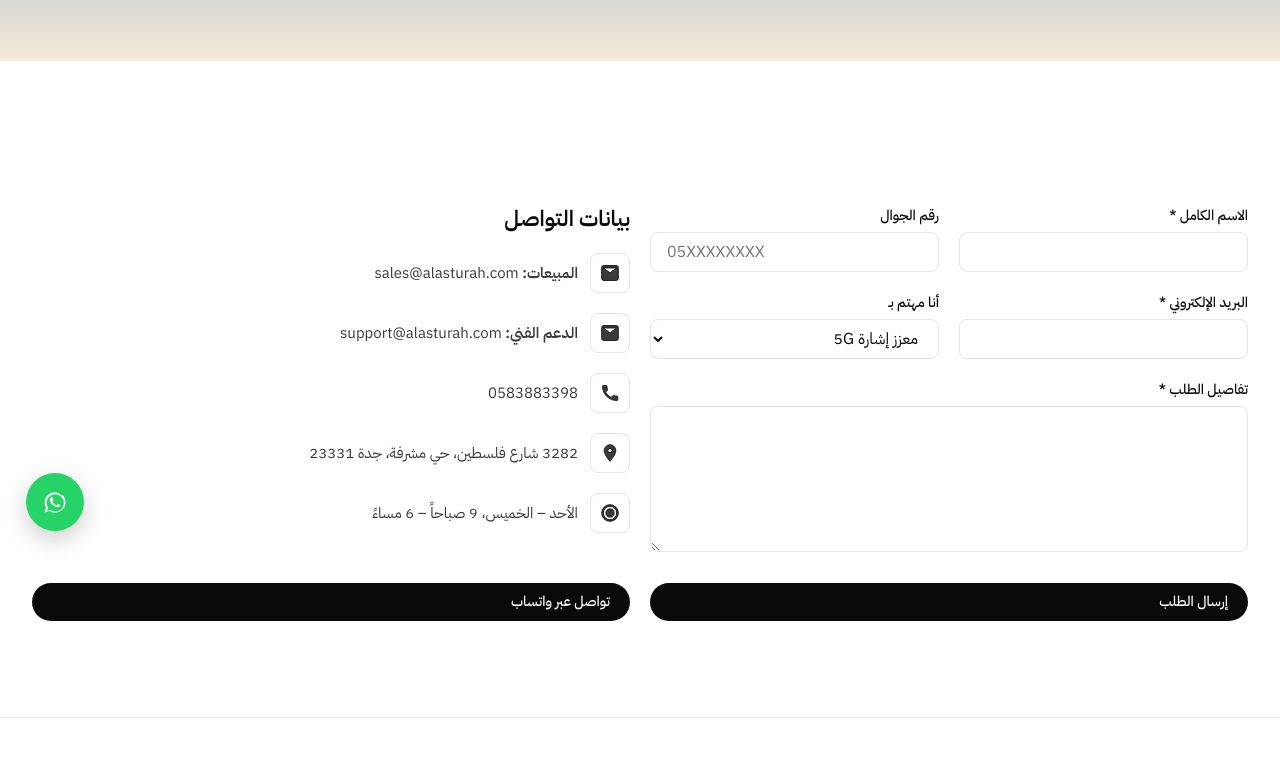
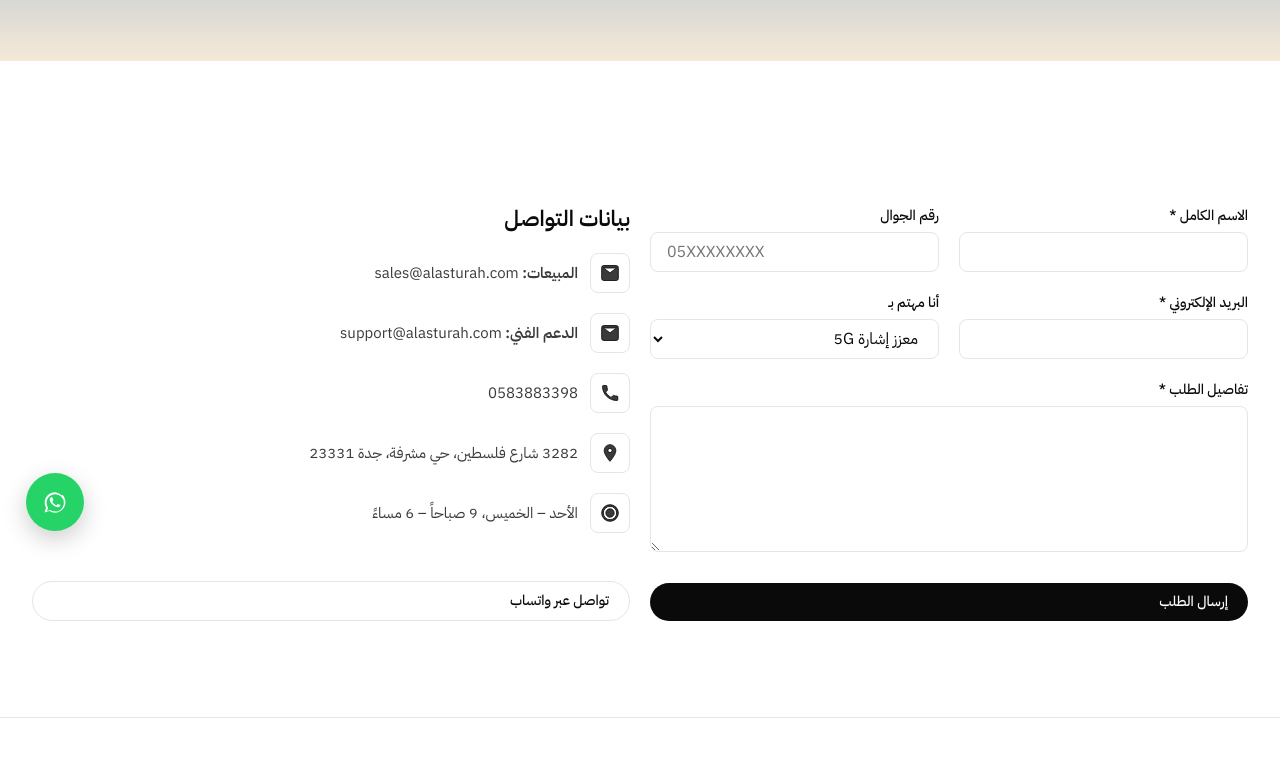
Before and after one commit to hamzasafiah90/alasturah-website, a website: page ar/contact.html in a window 1280 px wide. Shown: the part 243-1003 px from the top of the page. Drawn offline with Linux system fonts and the light colour scheme.

Commit message:
fix: give contact form a clear primary action over WhatsApp
"Send Request" (the lead-gen form submit) and "Chat on WhatsApp" (an
exit to a different channel) were both rendered as solid black
btn-primary buttons of identical weight, giving no visual signal for
which action matters more. Changes WhatsApp to the existing outlined
btn-secondary style, keeping Send Request as the sole primary CTA in
both languages.

Co-Authored-By: Claude Sonnet 5 <noreply@anthropic.com>

```diff
--- a/ar/contact.html
+++ b/ar/contact.html
@@ -42,7 +42,7 @@
   /* Fix 3: align Send Request / WhatsApp buttons to a common bottom edge across the two grid-2 columns */
   #contact-form { display: flex; flex-direction: column; }
   #contact-form button[type="submit"] { margin-top: auto; }
-  .contact-panel .btn-primary { margin-top: auto; }
+  .contact-panel .btn { margin-top: auto; }
   @media (max-width: 767px) {
     .form-grid { grid-template-columns: 1fr; }
   }
@@ -145,7 +145,7 @@
             <div class="icon-tile"><svg width="20" height="20" viewBox="0 0 24 24" fill="currentColor"><path d="M12 7a5 5 0 1 0 0 10 5 5 0 0 0 0-10Zm0-5a10 10 0 1 0 0 20 10 10 0 0 0 0-20Zm0 2a8 8 0 1 1 0 16 8 8 0 0 1 0-16Z"/></svg></div>
             <span>الأحد – الخميس، 9 صباحاً – 6 مساءً</span>
           </div>
-          <a href="https://wa.me/966583883398" class="btn btn-primary" target="_blank" rel="noopener" style="width:100%; text-align:center;">تواصل عبر واتساب</a>
+          <a href="https://wa.me/966583883398" class="btn btn-secondary" target="_blank" rel="noopener" style="width:100%; text-align:center;">تواصل عبر واتساب</a>
         </div>
       </div>
     </div>
```
Also changed, not shown: en/contact.html (+2 -2 lines).
